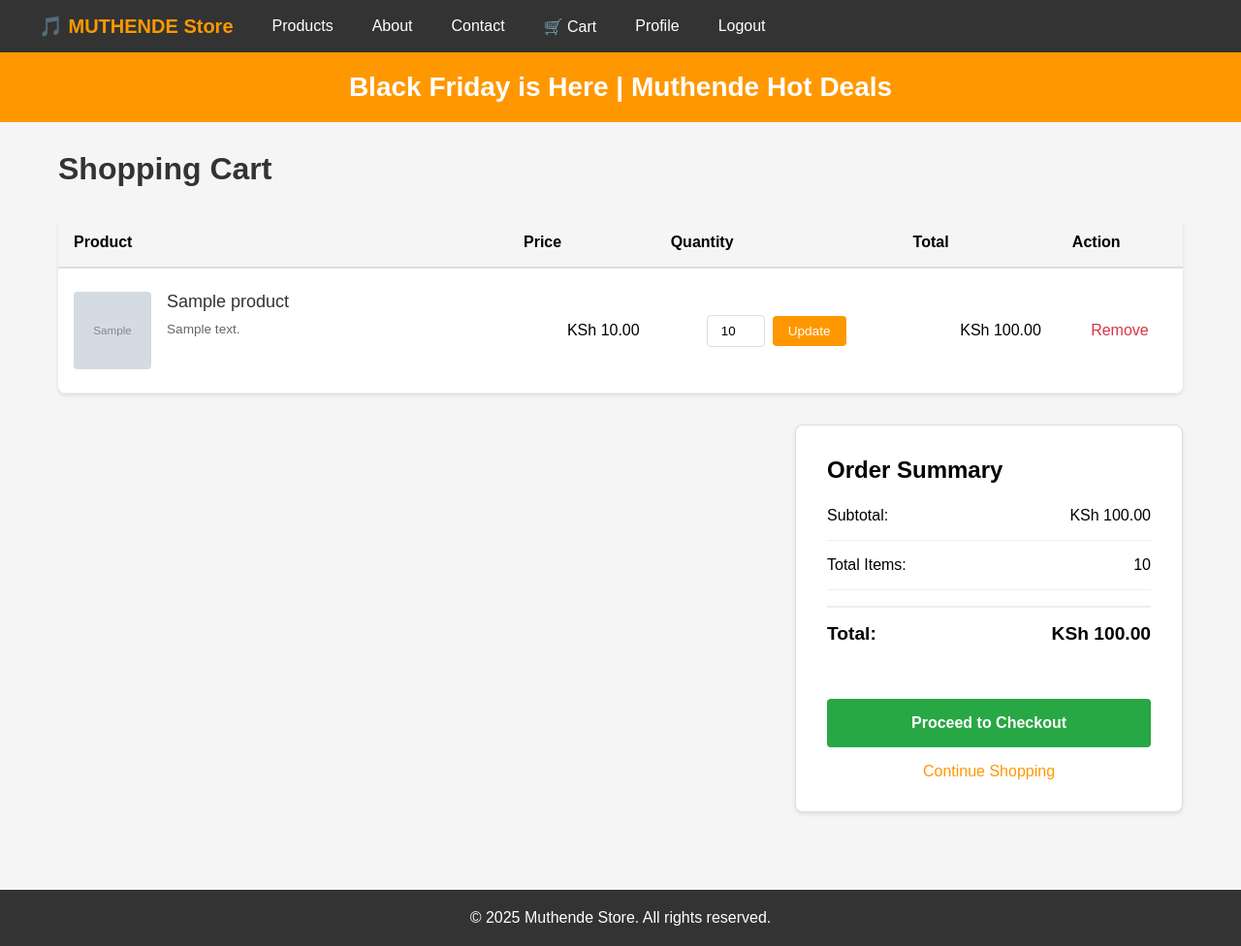
After one commit to kipkoechngeno1234/online-clothing-store---ecommerce, a Django app: page /cart/ in a window 1280 px wide. The commit adds this page. Shown: the whole page at 97% size. Run offline with Django 5.2, Linux system fonts and the light colour scheme; a user stored in the database is signed in; tables that the repository leaves empty hold one stand-in row (values such as "Sample post"); grey boxes marked "Sample" are stand-in pictures.

Commit message:
Create a code for cart to add items for purchase

```diff
--- a/store/models.py
+++ b/store/models.py
@@ -1,4 +1,5 @@
 from django.db import models
+from django.contrib.auth.models import User
 
 # Create your models here.
 class Product(models.Model):
@@ -10,3 +11,31 @@ class Product(models.Model):
 
     def __str__(self):
         return self.name
+
+
+class Cart(models.Model):
+    user = models.OneToOneField(User, on_delete=models.CASCADE)
+    created_at = models.DateTimeField(auto_now_add=True)
+    updated_at = models.DateTimeField(auto_now=True)
+
+    def __str__(self):
+        return f"Cart for {self.user.username}"
+
+    def get_total_price(self):
+        return sum(item.get_total_price() for item in self.items.all())
+
+    def get_total_items(self):
+        return sum(item.quantity for item in self.items.all())
+
+
+class CartItem(models.Model):
+    cart = models.ForeignKey(Cart, on_delete=models.CASCADE, related_name='items')
+    product = models.ForeignKey(Product, on_delete=models.CASCADE)
+    quantity = models.PositiveIntegerField(default=1)
+    added_at = models.DateTimeField(auto_now_add=True)
+
+    def __str__(self):
+        return f"{self.quantity}x {self.product.name}"
+
+    def get_total_price(self):
+        return self.product.price * self.quantity
--- a/store/templates/base.html
+++ b/store/templates/base.html
@@ -16,6 +16,7 @@
             <li><a href="#">About</a></li>
             <li><a href="#">Contact</a></li>
             {% if user.is_authenticated %}
+                <li><a href="{% url 'view_cart' %}">🛒 Cart</a></li>
                 <li><a href="{% url 'profile' %}">Profile</a></li>
                 <li><a href="{% url 'logout' %}">Logout</a></li>
             {% else %}
--- /dev/null
+++ b/store/templates/cart.html
@@ -0,0 +1,350 @@
+{% extends 'base.html' %}
+
+{% block title %}Shopping Cart | Music Store{% endblock %}
+
+{% block content %}
+<div class="container">
+    <h1 class="page-heading">Shopping Cart</h1>
+
+    {% if cart_items %}
+        <div class="cart-items-container">
+            <table class="cart-table">
+                <thead>
+                    <tr>
+                        <th>Product</th>
+                        <th>Price</th>
+                        <th>Quantity</th>
+                        <th>Total</th>
+                        <th>Action</th>
+                    </tr>
+                </thead>
+                <tbody>
+                    {% for item in cart_items %}
+                        <tr class="cart-item-row">
+                            <td class="product-cell">
+                                <div class="cart-product-info">
+                                    {% if item.product.image %}
+                                        <img src="{{ item.product.image.url }}" alt="{{ item.product.name }}" class="cart-product-image">
+                                    {% else %}
+                                        <div class="cart-product-image placeholder">
+                                            <span>No Image</span>
+                                        </div>
+                                    {% endif %}
+                                    <div class="product-details">
+                                        <div class="product-name"><a href="{% url 'product_detail' item.product.pk %}">{{ item.product.name }}</a></div>
+                                        <div class="product-description">{{ item.product.description|truncatewords:15 }}</div>
+                                    </div>
+                                </div>
+                            </td>
+                            <td class="price-cell">KSh {{ item.product.price }}</td>
+                            <td class="quantity-cell">
+                                <form method="post" action="{% url 'update_cart_item' item.pk %}" class="quantity-form">
+                                    {% csrf_token %}
+                                    <input type="number" name="quantity" value="{{ item.quantity }}" min="1" max="100" class="quantity-input-small">
+                                    <button type="submit" class="update-btn">Update</button>
+                                </form>
+                            </td>
+                            <td class="total-cell">KSh {{ item.get_total_price }}</td>
+                            <td class="action-cell">
+                                <a href="{% url 'remove_from_cart' item.pk %}" class="remove-btn">Remove</a>
+                            </td>
+                        </tr>
+                    {% endfor %}
+                </tbody>
+            </table>
+        </div>
+
+        <div class="cart-summary">
+            <div class="summary-box">
+                <h2>Order Summary</h2>
+                <div class="summary-row">
+                    <span>Subtotal:</span>
+                    <span>KSh {{ cart.get_total_price }}</span>
+                </div>
+                <div class="summary-row">
+                    <span>Total Items:</span>
+                    <span>{{ cart.get_total_items }}</span>
+                </div>
+                <div class="summary-row total-row">
+                    <span>Total:</span>
+                    <span>KSh {{ cart.get_total_price }}</span>
+                </div>
+                <button class="checkout-btn">Proceed to Checkout</button>
+                <a href="{% url 'product_list' %}" class="continue-shopping-btn">Continue Shopping</a>
+            </div>
+        </div>
+    {% else %}
+        <div class="empty-cart">
+            <p class="empty-cart-message">Your cart is empty.</p>
+            <a href="{% url 'product_list' %}" class="shopping-link">Start Shopping</a>
+        </div>
+    {% endif %}
+</div>
+
+<style>
+.cart-items-container {
+    margin-bottom: 2rem;
+}
+
+.cart-table {
+    width: 100%;
+    border-collapse: collapse;
+    background: white;
+    border-radius: 8px;
+    overflow: hidden;
+    box-shadow: 0 2px 4px rgba(0,0,0,0.1);
+}
+
+.cart-table thead {
+    background: #f5f5f5;
+    font-weight: bold;
+}
+
+.cart-table th {
+    padding: 1rem;
+    text-align: left;
+    border-bottom: 2px solid #ddd;
+}
+
+.cart-table td {
+    padding: 1.5rem 1rem;
+    border-bottom: 1px solid #eee;
+}
+
+.cart-item-row:hover {
+    background: #fafafa;
+}
+
+.product-cell {
+    width: 40%;
+}
+
+.cart-product-info {
+    display: flex;
+    gap: 1rem;
+    align-items: flex-start;
+}
+
+.cart-product-image {
+    width: 80px;
+    height: 80px;
+    object-fit: cover;
+    border-radius: 4px;
+}
+
+.cart-product-image.placeholder {
+    background: #eee;
+    display: flex;
+    align-items: center;
+    justify-content: center;
+    color: #999;
+}
+
+.product-details {
+    flex: 1;
+}
+
+.product-details .product-name {
+    font-weight: 500;
+    margin-bottom: 0.5rem;
+}
+
+.product-details .product-name a {
+    color: #333;
+    text-decoration: none;
+}
+
+.product-details .product-name a:hover {
+    color: #ff9800;
+}
+
+.product-details .product-description {
+    font-size: 0.85rem;
+    color: #666;
+}
+
+.price-cell, .total-cell {
+    text-align: right;
+    font-weight: 500;
+}
+
+.quantity-cell {
+    text-align: center;
+}
+
+.quantity-form {
+    display: flex;
+    gap: 0.5rem;
+    align-items: center;
+    justify-content: center;
+}
+
+.quantity-input-small {
+    width: 60px;
+    padding: 0.5rem;
+    border: 1px solid #ddd;
+    border-radius: 4px;
+    text-align: center;
+}
+
+.update-btn {
+    padding: 0.5rem 1rem;
+    background: #ff9800;
+    color: white;
+    border: none;
+    border-radius: 4px;
+    cursor: pointer;
+    font-size: 0.85rem;
+}
+
+.update-btn:hover {
+    background: #e68900;
+}
+
+.action-cell {
+    text-align: center;
+}
+
+.remove-btn {
+    color: #dc3545;
+    text-decoration: none;
+    font-weight: 500;
+}
+
+.remove-btn:hover {
+    text-decoration: underline;
+}
+
+.cart-summary {
+    display: flex;
+    justify-content: flex-end;
+}
+
+.summary-box {
+    background: white;
+    border: 1px solid #ddd;
+    border-radius: 8px;
+    padding: 2rem;
+    width: 100%;
+    max-width: 400px;
+    box-shadow: 0 2px 4px rgba(0,0,0,0.1);
+}
+
+.summary-box h2 {
+    margin-top: 0;
+    margin-bottom: 1.5rem;
+    font-size: 1.5rem;
+}
+
+.summary-row {
+    display: flex;
+    justify-content: space-between;
+    margin-bottom: 1rem;
+    padding-bottom: 1rem;
+    border-bottom: 1px solid #eee;
+}
+
+.summary-row.total-row {
+    font-weight: bold;
+    font-size: 1.2rem;
+    border-bottom: none;
+    margin-top: 1rem;
+    padding-top: 1rem;
+    border-top: 2px solid #eee;
+}
+
+.checkout-btn {
+    width: 100%;
+    padding: 1rem;
+    background: #28a745;
+    color: white;
+    border: none;
+    border-radius: 4px;
+    font-size: 1rem;
+    font-weight: bold;
+    cursor: pointer;
+    margin-top: 1.5rem;
+}
+
+.checkout-btn:hover {
+    background: #218838;
+}
+
+.continue-shopping-btn {
+    display: block;
+    text-align: center;
+    margin-top: 1rem;
+    color: #ff9800;
+    text-decoration: none;
+}
+
+.continue-shopping-btn:hover {
+    text-decoration: underline;
+}
+
+.empty-cart {
+    text-align: center;
+    padding: 3rem 1rem;
+}
+
+.empty-cart-message {
+    font-size: 1.5rem;
+    color: #666;
+    margin-bottom: 1.5rem;
+}
+
+.shopping-link {
+    display: inline-block;
+    padding: 0.75rem 1.5rem;
+    background: #ff9800;
+    color: white;
+    text-decoration: none;
+    border-radius: 4px;
+}
+
+.shopping-link:hover {
+    background: #e68900;
+}
+
+.page-heading {
+    margin-bottom: 2rem;
+    color: #333;
+}
+
+@media (max-width: 768px) {
+    .cart-table {
+        font-size: 0.9rem;
+    }
+
+    .cart-table th, .cart-table td {
+        padding: 0.75rem 0.5rem;
+    }
+
+    .cart-product-image {
+        width: 60px;
+        height: 60px;
+    }
+
+    .product-details .product-description {
+        display: none;
+    }
+
+    .quantity-form {
+        flex-direction: column;
+    }
+
+    .quantity-input-small {
+        width: 100%;
+    }
+
+    .cart-summary {
+        justify-content: center;
+        margin-top: 2rem;
+    }
+
+    .summary-box {
+        max-width: 100%;
+    }
+}
+</style>
+{% endblock %}
--- a/store/urls.py
+++ b/store/urls.py
@@ -7,4 +7,8 @@ urlpatterns = [
     path('products/<int:pk>/', views.product_detail, name='product_detail'),
     path('accounts/signup/', views.signup, name='signup'),
     path('accounts/profile/', views.profile, name='profile'),
+    path('cart/', views.view_cart, name='view_cart'),
+    path('cart/add/<int:pk>/', views.add_to_cart, name='add_to_cart'),
+    path('cart/remove/<int:item_id>/', views.remove_from_cart, name='remove_from_cart'),
+    path('cart/update/<int:item_id>/', views.update_cart_item, name='update_cart_item'),
 ]
--- a/store/views.py
+++ b/store/views.py
@@ -5,7 +5,7 @@ from django.urls import reverse
 from django.contrib.auth import login
 from django.contrib.auth.forms import UserCreationForm
 from django.contrib.auth.decorators import login_required
-from .models import Product
+from .models import Product, Cart, CartItem
 
 
 # Create your views here.
@@ -38,3 +38,67 @@ def signup(request):
 def profile(request):
     """A minimal profile page to demonstrate login protection."""
     return render(request, 'profile.html', {})
+
+
+@login_required
+def add_to_cart(request, pk):
+    """Add a product to the user's cart."""
+    product = Product.objects.get(pk=pk)
+    quantity = int(request.POST.get('quantity', 1))
+
+    # Get or create cart for user
+    cart, created = Cart.objects.get_or_create(user=request.user)
+
+    # Get or create cart item
+    cart_item, item_created = CartItem.objects.get_or_create(
+        cart=cart,
+        product=product,
+        defaults={'quantity': quantity}
+    )
+
+    # If item already exists, increase quantity
+    if not item_created:
+        cart_item.quantity += quantity
+        cart_item.save()
+
+    return redirect('view_cart')
+
+
+@login_required
+def view_cart(request):
+    """Display the user's shopping cart."""
+    try:
+        cart = Cart.objects.get(user=request.user)
+        cart_items = cart.items.all()
+    except Cart.DoesNotExist:
+        cart = None
+        cart_items = []
+
+    context = {
+        'cart': cart,
+        'cart_items': cart_items,
+    }
+    return render(request, 'cart.html', context)
+
+
+@login_required
+def remove_from_cart(request, item_id):
+    """Remove an item from the cart."""
+    cart_item = CartItem.objects.get(id=item_id)
+    cart_item.delete()
+    return redirect('view_cart')
+
+
+@login_required
+def update_cart_item(request, item_id):
+    """Update the quantity of a cart item."""
+    cart_item = CartItem.objects.get(id=item_id)
+    quantity = int(request.POST.get('quantity', 1))
+
+    if quantity > 0:
+        cart_item.quantity = quantity
+        cart_item.save()
+    else:
+        cart_item.delete()
+
+    return redirect('view_cart')
```
Also changed, not shown: store/admin.py (+35 -1 lines), store/static/store/css/styles.css (+50 -0 lines), store/templates/product_detail.html (+14 -3 lines), store/migrations/0002_cart_cartitem.py (added), store/templates/profile.html (line endings or trailing spaces).
